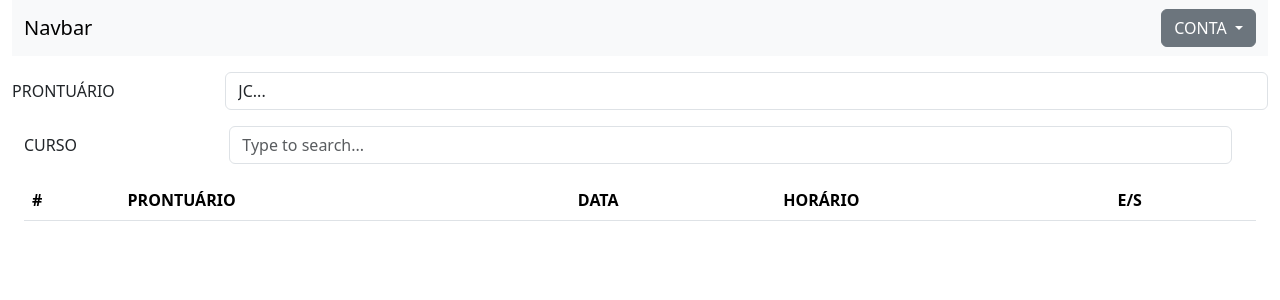
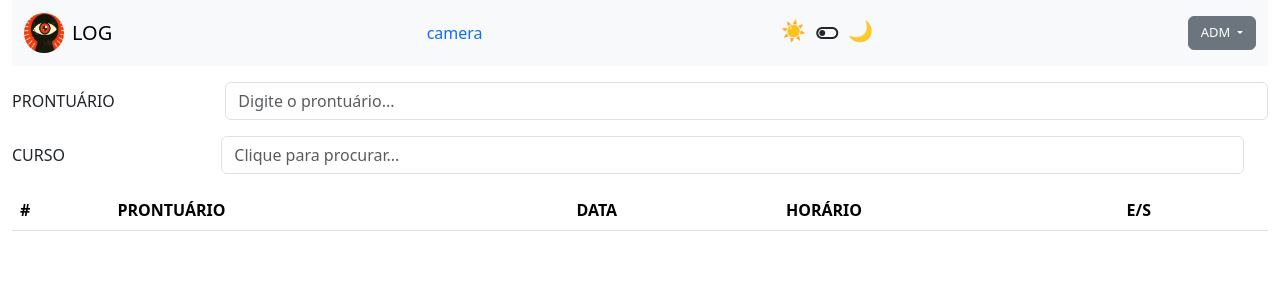
Before and after one commit to Puccinella/TCC, a Flask app: page / in a window 1280 px wide. Shown: the top 300 px of the page. Run offline with Flask 3, Linux system fonts and the light colour scheme; data that the repository does not hold is empty; some libraries are stand-ins or nearby versions.

Commit message:
atualizando o site

```diff
--- a/Web/templates/teste.html
+++ b/Web/templates/teste.html
@@ -1,28 +1,84 @@
 <!DOCTYPE html>
-<html lang="pt-br">
+<html lang="pt-br" data-bs-theme="light">
 <head>
     <meta charset="UTF-8">
     <meta name="viewport" content="width=device-width, initial-scale=1.0">
     <title>TCC</title>
     <link href="https://cdn.jsdelivr.net/npm/bootstrap@5.3.8/dist/css/bootstrap.min.css" rel="stylesheet" integrity="sha384-sRIl4kxILFvY47J16cr9ZwB07vP4J8+LH7qKQnuqkuIAvNWLzeN8tE5YBujZqJLB" crossorigin="anonymous">
+    <style>
+      a{
+        text-decoration: none !important;
+      }
+    </style>
+
+    <link rel="stylesheet" href="https://fonts.googleapis.com/css2?family=Material+Symbols+Outlined">
 </head>
 
 <body>
 
 <div class="container-fluid mb-3">
-  <nav class="navbar bg-body-tertiary">
+  <nav class="navbar bg-body-tertiary"
+  id="navbar">
+
     <div class="container-fluid">
-      <a class="navbar-brand">Navbar</a>
+
+      <a class="navbar-brand
+      d-flex
+      align-items-center
+      gap-2">
+        <img src="testeimg.jpg"
+        alt="Logo"
+        width="40"
+        height="40"
+        class="rounded-circle">
+          LOG
+      </a>
+
+      <a href="#">camera</a> <!--precisa colocar o site q vai levar pra camera - se nao der pra fazer é so apagar essa linha-->
+
+          <a class="navbar-brand"
+
+          >
+            <span class="cor-sol">
+              ☀️
+            </span>
+
+            <span class="btn
+            btn-outline
+            material-symbols-outlined"
+            id="toggle"
+            style="padding-right: 3px;
+            padding-left: 3px;">
+              toggle_off
+            </span>
+
+            <span class="cor-lua">
+              🌙
+            </span>
+          </a>
+
+
       <div class="dropdown-center">
-          <a class="btn btn-secondary dropdown-toggle" href="#" role="button" data-bs-toggle="dropdown" aria-expanded="false">
-              CONTA
-           </a>
 
-    <ul class="dropdown-menu">
-      <li><a class="dropdown-item" href="#">Editar Perfil</a></li>
-      <li><a class="dropdown-item" href="#">Sair</a></li>
-    </ul>
+          <a class="btn
+          btn-secondary
+          dropdown-toggle"
+          role="button"
+          data-bs-toggle="dropdown" aria-expanded="false"
+          style="font-size: small;">
+              ADM
+          </a>
 
+          <ul class="dropdown-menu
+          dropdown-menu-end">
+            <li>
+              <a class="dropdown-item"
+              href="#">
+                Sair
+              </a>
+            </li>
+
+          </ul>
       </div>
     </div>
   </nav>
@@ -31,15 +87,23 @@
 
 <div class="container-fluid">
   <div class="mb-3 row">
-    <label for="name" class="col-sm-2 col-form-label">PRONTUÁRIO</label>
+    <label class="col-sm-2 col-form-label"
+      for="Prontuario">
+        PRONTUÁRIO
+    </label>
     <div class="col-sm-10">
-      <input type="text" class="form-control" id="Prontuario" value="JC...">
-    </div>
+      <input
+        type="text"
+        class="form-control"
+        id="Prontuario"
+        placeholder="Digite o prontuário...">
+      </div>
   </div>
+</div>
 
   <div class="mb-3 row container-fluid">
     <label for="DataList" class="col-sm-2 col-form-label">CURSO</label>
-    <div class="col-sm-10"><input class="form-control" list="datalistOptions" id="exampleDataList" placeholder="Type to search..."></div>
+    <div class="col-sm-10"><input class="form-control" list="datalistOptions" id="exampleDataList" placeholder="Clique para procurar..."></div>
     <datalist id="datalistOptions">
       <option value="3 INFO">
       <option value="3 ADM">
@@ -120,5 +184,21 @@
   carregarLog();
 </script>
 
+<script>
+  const toggle = document.getElementById("toggle");
+  const html = document.documentElement;
+
+  toggle.addEventListener("click", () => {
+
+      if (html.getAttribute("data-bs-theme") === "light") {
+          html.setAttribute("data-bs-theme", "dark");
+          toggle.textContent = "toggle_on";
+      } else {
+          html.setAttribute("data-bs-theme", "light");
+          toggle.textContent = "toggle_off";
+      }
+
+  });
+</script>
 
 </html>
```
Also changed, not shown: Web/templates/testeimg.jpg (added).
